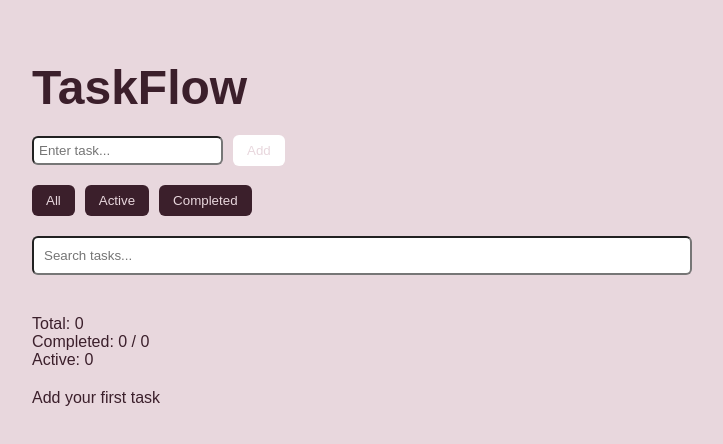
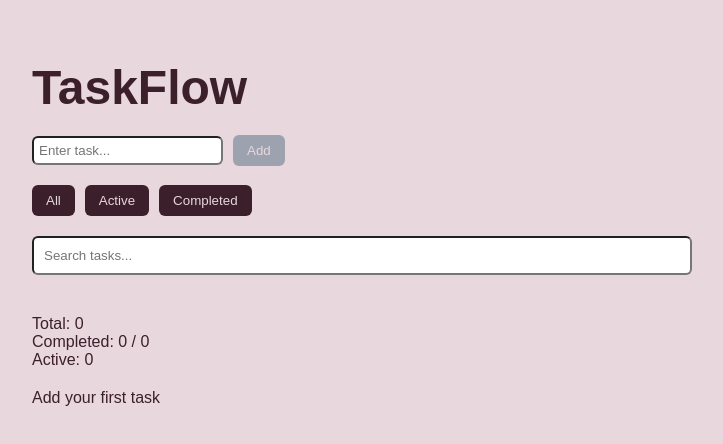
Before and after one commit to Artour-dev17/TaskFlow, a React (Vite) app: page / in a window 1280 px wide. Shown: the top 444 px of the page, without its empty margins (278-1001 px from the left). Built offline with nearby package versions, Linux system fonts and the light colour scheme.

Commit message:
app.css bug fixes

```diff
--- a/src/App.css
+++ b/src/App.css
@@ -64,7 +64,7 @@
 }
 
 .button:disabled{
-  background-color: #fff;: #9ca3af;
+  background-color: #9ca3af;
   cursor: not-allowed;
 }
 
```
